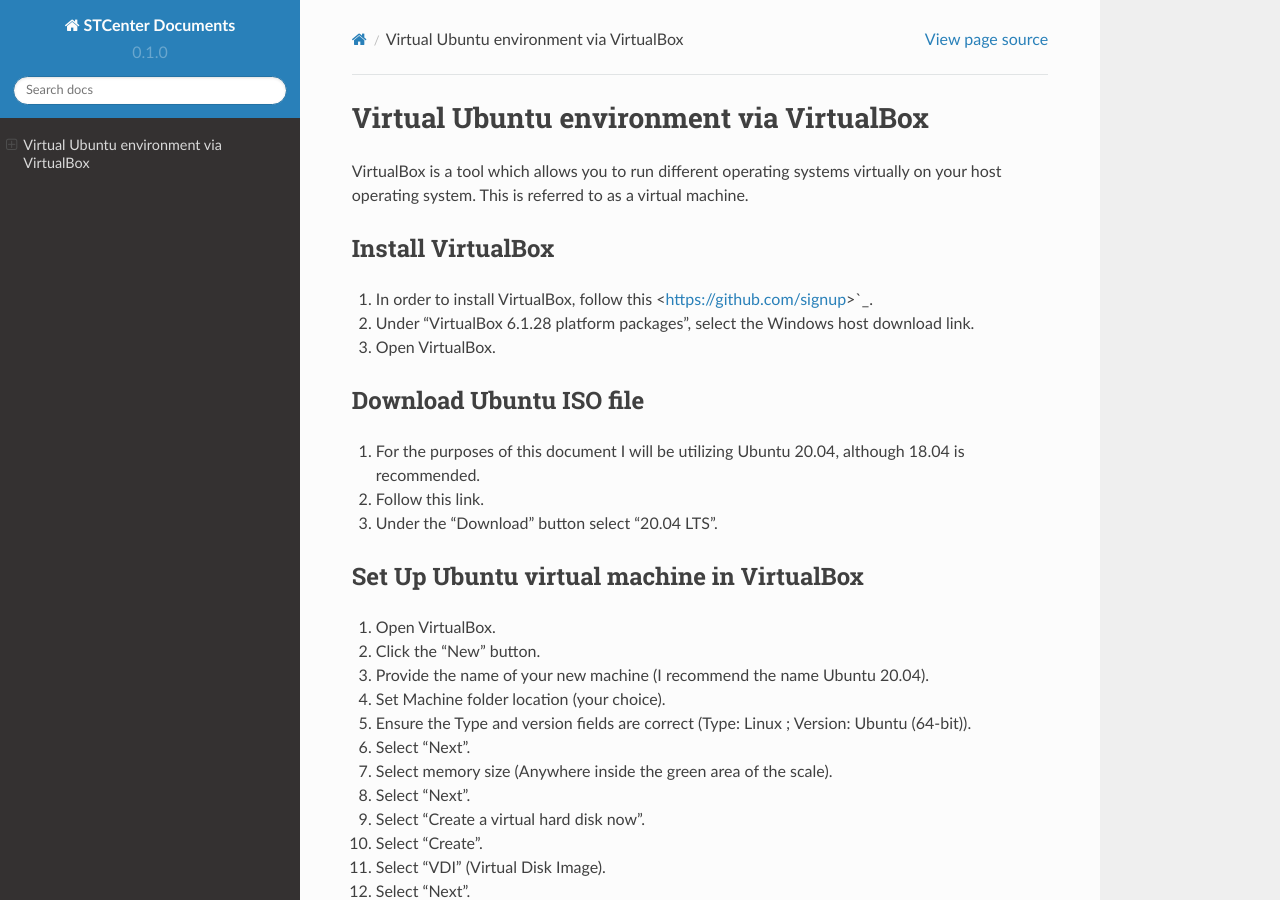
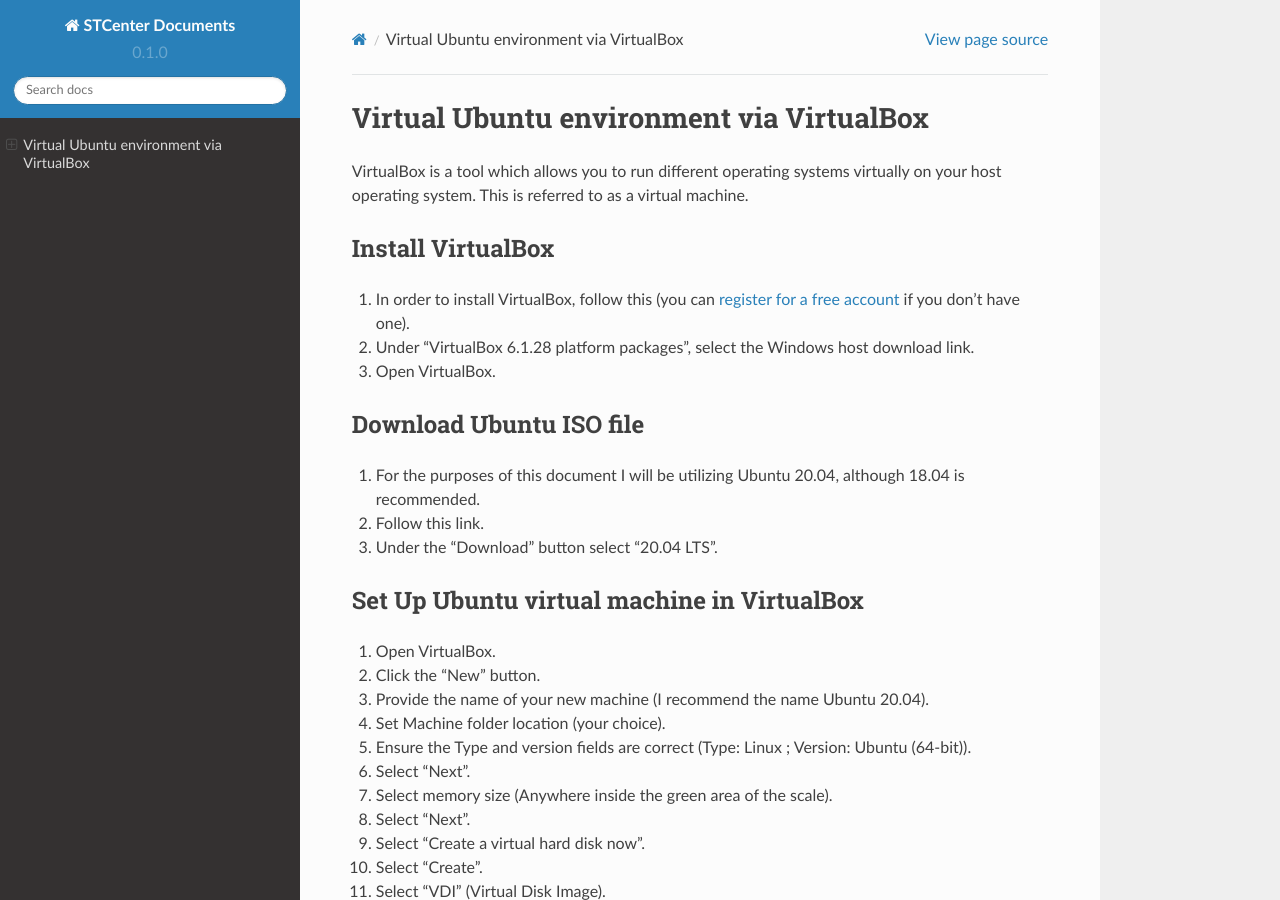
Before and after one commit to SivanuHappy/readthedocsrepo, a Sphinx documentation site: the page built from docs/source/index.rst, in a window 1280 px wide and 900 px high. Built offline with Sphinx 7.4.7 and the Read the Docs theme 2.0.0, drawn with Linux system fonts in a browser that asks for light colours.

Commit message:
Update index.rst

```diff
--- a/docs/source/index.rst
+++ b/docs/source/index.rst
@@ -6,7 +6,7 @@ VirtualBox is a tool which allows you to run different operating systems virtual
 Install VirtualBox
 ---------------------
 
-1. In order to install VirtualBox, follow this <https://github.com/signup>`_.
+1. In order to install VirtualBox, follow this (you can `register for a free account <https://github.com/signup>`_ if you don't have one).
 2. Under “VirtualBox 6.1.28 platform packages”, select the Windows host download link.
 3. Open VirtualBox.
 
```
